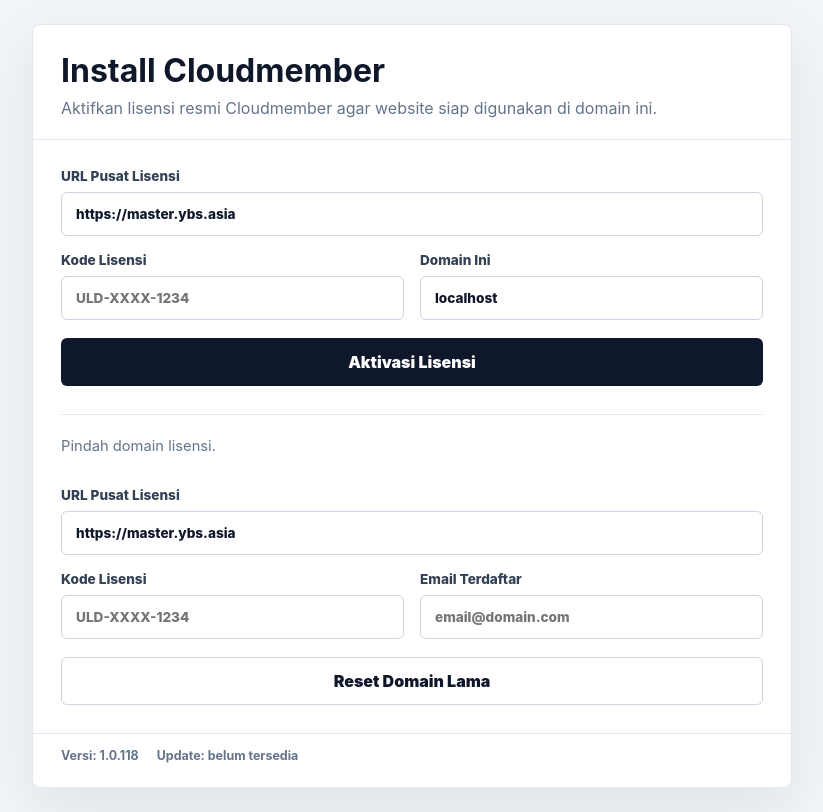
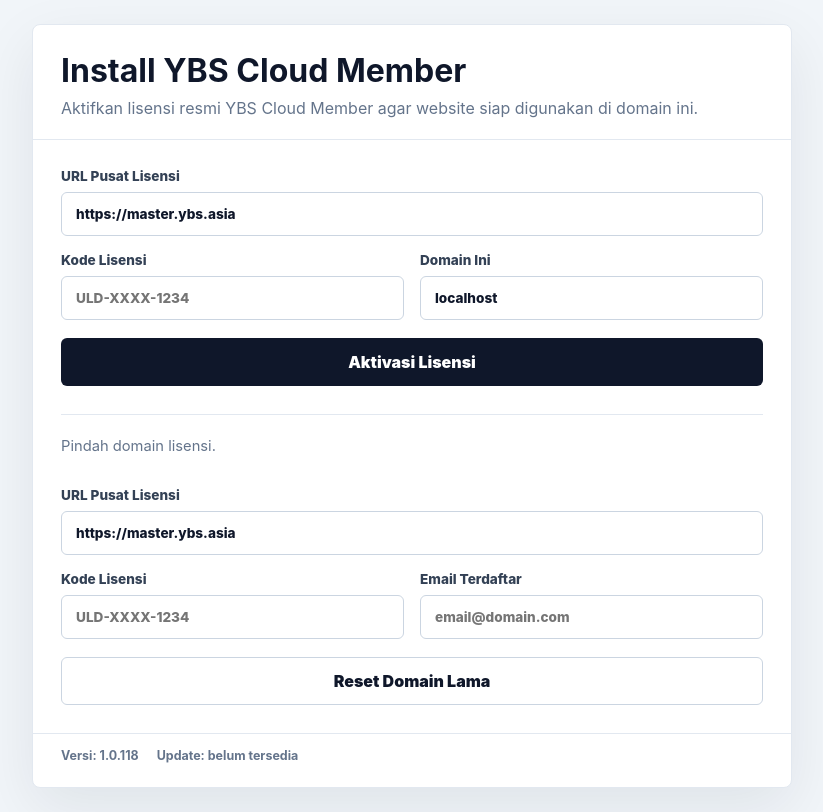
Before and after one commit to ybsofficial/ybsmembermaster, a plain HTML site: page install.html in a window 1280 px wide. Shown: the whole page, without its empty margins (228-1051 px from the left). Drawn offline with Linux system fonts and the light colour scheme.

Commit message:
Update installation text for YBS Cloud Member

```diff
--- a/install.html
+++ b/install.html
@@ -154,8 +154,8 @@
 <body>
   <main>
     <header>
-      <h1>Install Cloudmember</h1>
-      <p>Aktifkan lisensi resmi Cloudmember agar website siap digunakan di domain ini.</p>
+      <h1>Install YBS Cloud Member</h1>
+      <p>Aktifkan lisensi resmi YBS Cloud Member agar website siap digunakan di domain ini.</p>
     </header>
 
     <form id="install-form">
@@ -282,7 +282,7 @@
       btn.disabled = true;
       btn.innerText = 'Memproses...';
       setAdminAccessVisible(false);
-      setStatus('info', 'Memvalidasi lisensi Cloudmember...');
+      setStatus('info', 'Memvalidasi lisensi YBS Cloud Member...');
 
       try {
         const r = await postApi({
```
